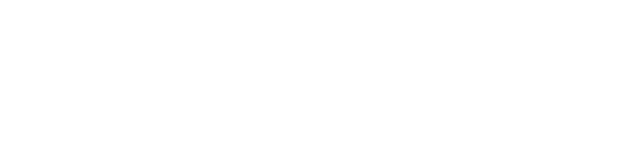
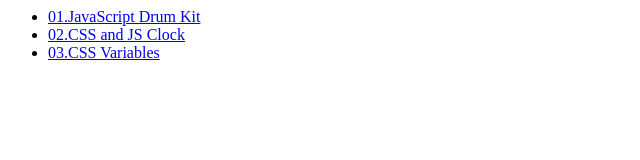
Before and after one commit to usonkrap/vanilla_js_playground, a plain HTML site: page index.html in a window 1280 px wide. Shown: the whole page, without its empty margins (0-640 px from the left). Drawn offline with Linux system fonts and the light colour scheme.

Commit message:
Add Main Page

```diff
--- a/index.html
+++ b/index.html
@@ -9,7 +9,11 @@
   </style>
 </head>
 <body>
-
+  <ul>
+    <li><a href="/01.JavaScript Drum Kit/index.html">01.JavaScript Drum Kit</a></li>
+    <li><a href="/02.CSS and JS Clock/index.html">02.CSS and JS Clock</a></li>
+    <li><a href="/03.CSS Variables/index.html">03.CSS Variables</a></li>
+  </ul>
 </body>
 <script>
 
```
Also changed, not shown: 1 other file.
